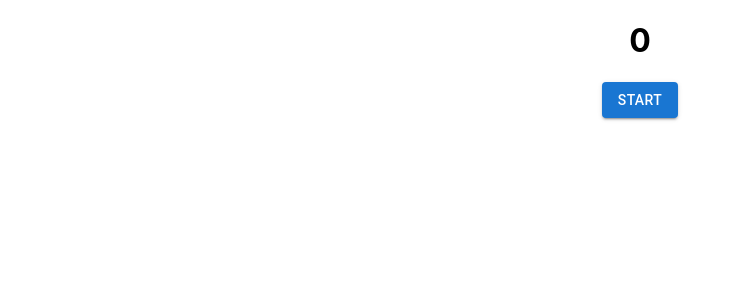
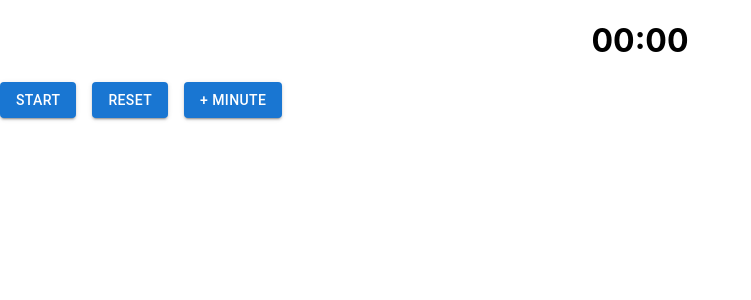
Before and after one commit to akdevndesign/simple-countdown, a React (Create React App) app in the folder countdown/: page / in a window 1280 px wide. Shown: the top 300 px of the page, without its empty margins (0-751 px from the left). Built offline with nearby package versions, Linux system fonts and the light colour scheme.

Commit message:
prevented negative numbers and add minute button

```diff
--- a/countdown/src/pages/main.jsx
+++ b/countdown/src/pages/main.jsx
@@ -1,5 +1,6 @@
 import React, { useRef, useEffect, useState } from "react";
 import Button from '@mui/material/Button';
+import Stack from '@mui/material/Stack';
 
 export default function Main() {
   const [time, setTime] = useState(0);
@@ -8,10 +9,18 @@ export default function Main() {
   const intervalRef = useRef();
 
 //useeffect hook to set interval
-  useEffect(() => {
+useEffect(() => {
     if (isRunning) {
       intervalRef.current = setInterval(() => {
-        setTime(prevTime => prevTime - 1);
+        setTime(prevTime => {
+          if (prevTime > 0) {
+            return prevTime - 1;
+          } else {
+            clearInterval(intervalRef.current);
+            setIsRunning(false);
+            return 0;
+          }
+        });
       }, 1000);
     } else {
       clearInterval(intervalRef.current);
@@ -20,17 +29,42 @@ export default function Main() {
     return () => clearInterval(intervalRef.current);
   }, [isRunning]);
 
+//formate time to display 00:00
+const formatTime = (seconds) => {
+    const minutes = Math.floor(seconds / 60);
+    const remainingSeconds = seconds % 60;
+    const formattedMinutes = minutes < 10 ? `0${minutes}` : minutes;
+    const formattedSeconds = remainingSeconds < 10 ? `0${remainingSeconds}` : remainingSeconds;
+    return `${formattedMinutes}:${formattedSeconds}`;
+  };
+
   //click handler for start/pause button
   const handleStartPause = () => {
     setIsRunning(prevIsRunning => !prevIsRunning);
   };
 
+  //click handler for reset button
+    const handleResetTimer = () => {
+        setTime(0);
+        setIsRunning(false);
+    };
+//click handler for add hour button
+    const handleAddMinute = () => {
+        setTime(prevTime => prevTime + 60);
+    };
+
   return (
     <div>
-      <h1>{time}</h1>
-      <Button variant="contained" onClick={handleStartPause}>
+      <h1>{formatTime(time)}</h1>
+      <Stack spacing={2} direction="row">
+        <Button variant="contained" onClick={handleStartPause}>
         {isRunning ? "Pause" : "Start"}
-      </Button>
+        </Button>
+        <Button variant="contained" onClick={handleResetTimer}>Reset
+        </Button>
+        <Button variant="contained" onClick={handleAddMinute}>+ Minute</Button>
+      </Stack>
+
     </div>
   );
 }
```
